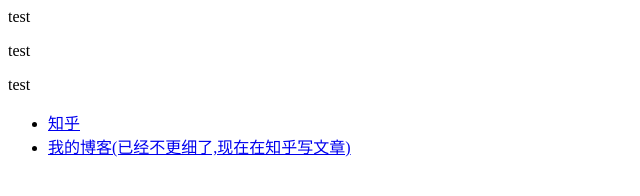
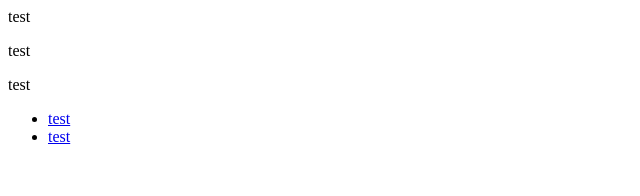
Before and after one commit to tanzhucs/tanzhutest.github.io, a plain HTML site: page index.html in a window 1280 px wide. Shown: the whole page, without its empty margins (0-640 px from the left). Drawn offline with Linux system fonts and the light colour scheme.

Commit message:
Update index.html

```diff
--- a/index.html
+++ b/index.html
@@ -3,6 +3,6 @@
 <p>test</p>
 
 <ul>
-  <li> <a href="https://www.zhihu.com/people/AJLoveChina">知乎</a> </li>
-  <li> <a href="http://hejie.nigeerhuo.com">我的博客(已经不更细了,现在在知乎写文章)</a> </li>
+  <li> <a href="test">test</a> </li>
+  <li> <a href="http://test">test</a> </li>
 </ul>
```
